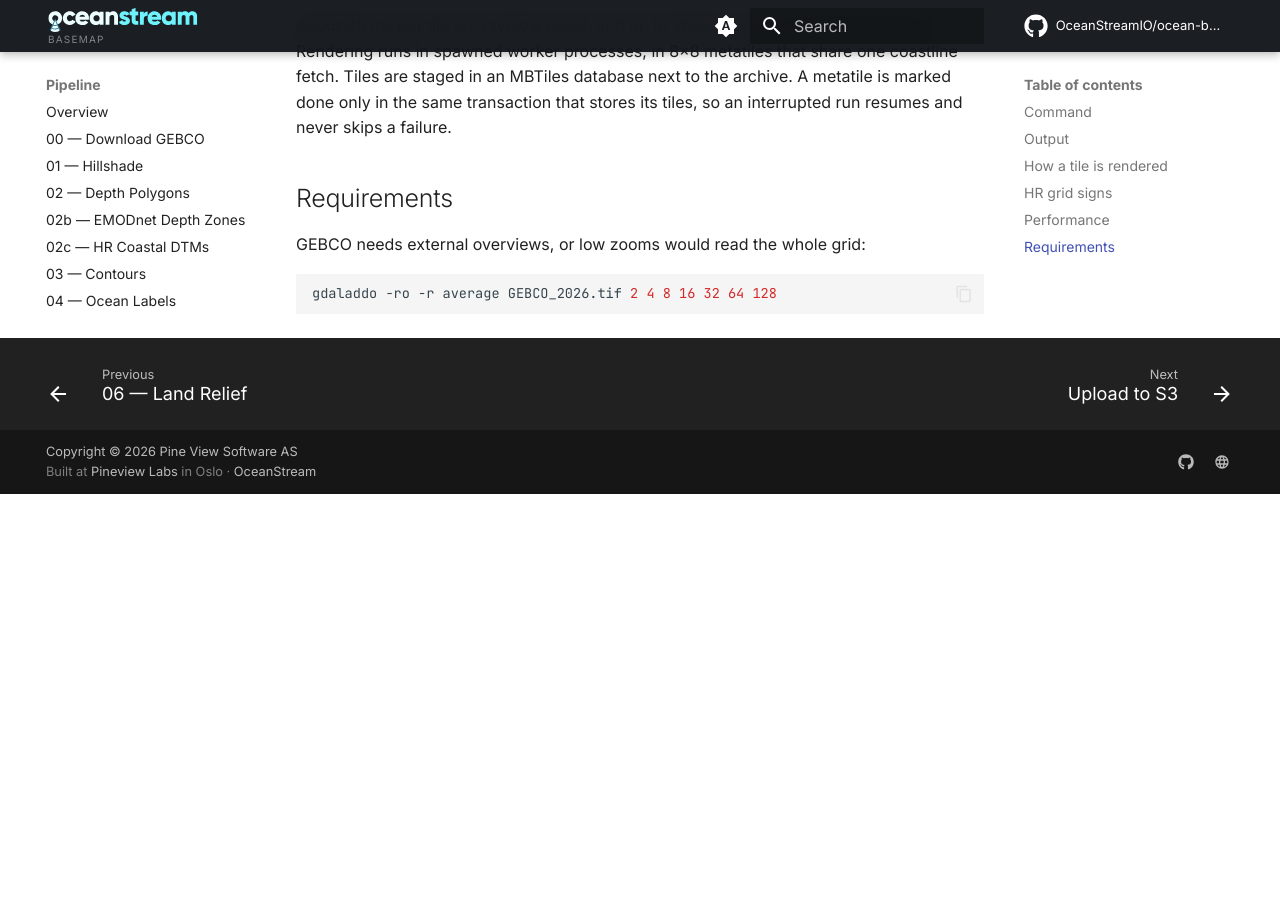
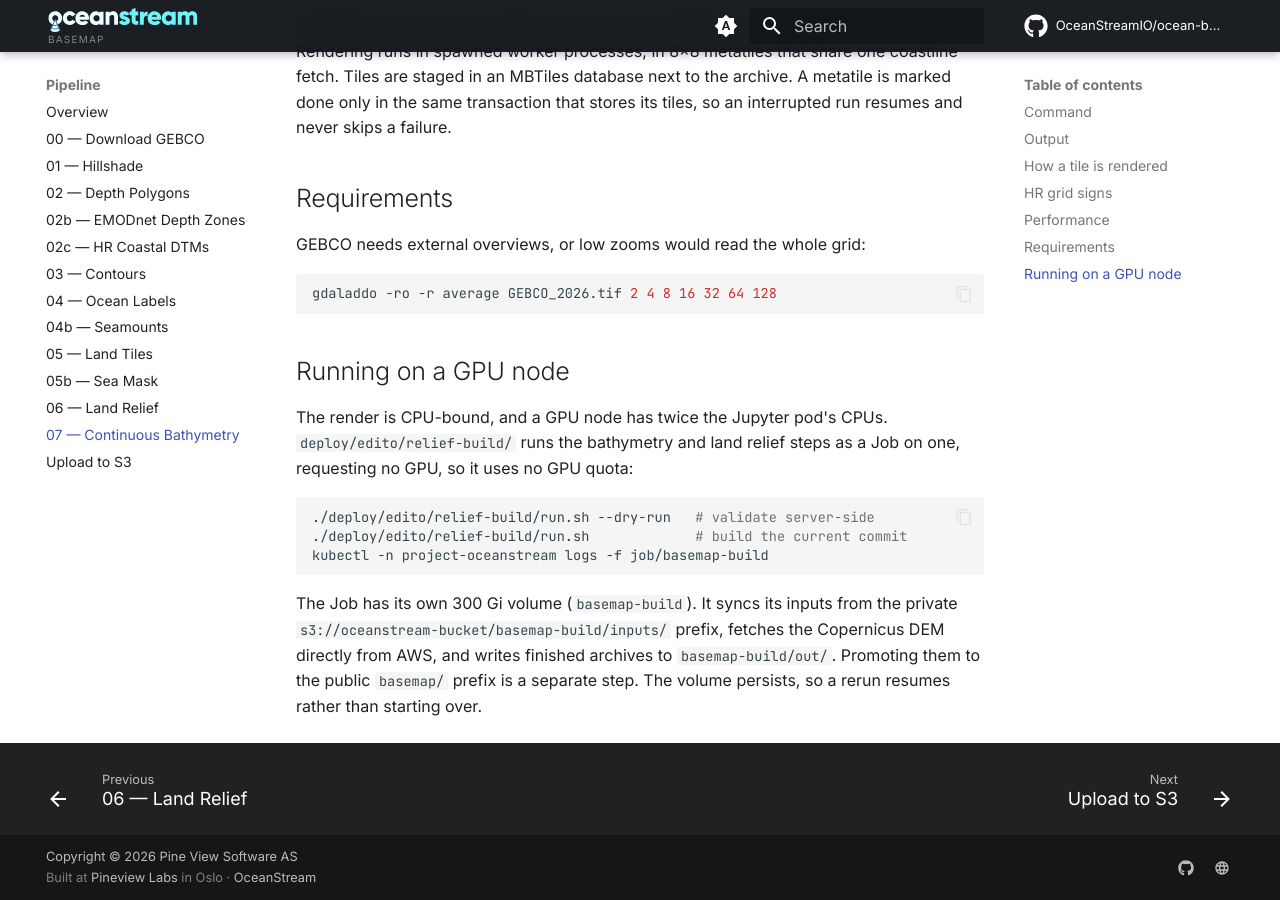
Before and after one commit to OceanStreamIO/ocean-basemap, an MkDocs documentation site: the page built from docs/pipeline/bathymetry.md, in a window 1280 px wide and 900 px high, scrolled down 1616 px. Built offline with MkDocs 1.6.1 and Material for MkDocs 9.7.7, drawn with Linux system fonts in a browser that asks for light colours; comment, search, counter and statistics services are not loaded; before the commit the page ends 2110 px from its top, so only the background shows below that.

Commit message:
feat: run the raster relief build as a Job on a GPU node
The render is CPU-bound, and the Jupyter pod's node has 8 CPUs. A GPU
node has 16. The Job requests no GPU, so it uses no GPU quota, and
schedules the way the denoise-lab worker does: the GPU toleration plus
affinity on nvidia.com/gpu.product. It prefers a node the worker isn't
on.

The Job gets its own persistent 300 Gi volume, mounted at the Jupyter
pod's data path so the prebuilt mosaics' absolute paths resolve. It
syncs its inputs from a private S3 prefix, runs a pinned uv/Python
image (the rasterio, fiona and Pillow wheels bundle GDAL), and uploads
finished archives to basemap-build/out/, not to the public prefix.
Every step resumes, so a rerun picks up where the last one stopped.

The directory is relief-build/ because the repo ignores build/.

Co-Authored-By: Claude Opus 5 <noreply@anthropic.com>

````diff
--- a/docs/pipeline/bathymetry.md
+++ b/docs/pipeline/bathymetry.md
@@ -63,3 +63,21 @@ GEBCO needs external overviews, or low zooms would read the whole grid:
 ```bash
 gdaladdo -ro -r average GEBCO_2026.tif 2 4 8 16 32 64 128
 ```
+
+## Running on a GPU node
+
+The render is CPU-bound, and a GPU node has twice the Jupyter pod's CPUs. `deploy/edito/relief-build/`
+runs the bathymetry and land relief steps as a Job on one, requesting no GPU, so it uses no
+GPU quota:
+
+```bash
+./deploy/edito/relief-build/run.sh --dry-run   # validate server-side
+./deploy/edito/relief-build/run.sh             # build the current commit
+kubectl -n project-oceanstream logs -f job/basemap-build
+```
+
+The Job has its own 300 Gi volume (`basemap-build`). It syncs its inputs from the private
+`s3://oceanstream-bucket/basemap-build/inputs/` prefix, fetches the Copernicus DEM directly
+from AWS, and writes finished archives to `basemap-build/out/`. Promoting them to the public
+`basemap/` prefix is a separate step. The volume persists, so a rerun resumes rather than
+starting over.
````
Also changed, not shown: 4 other files.
